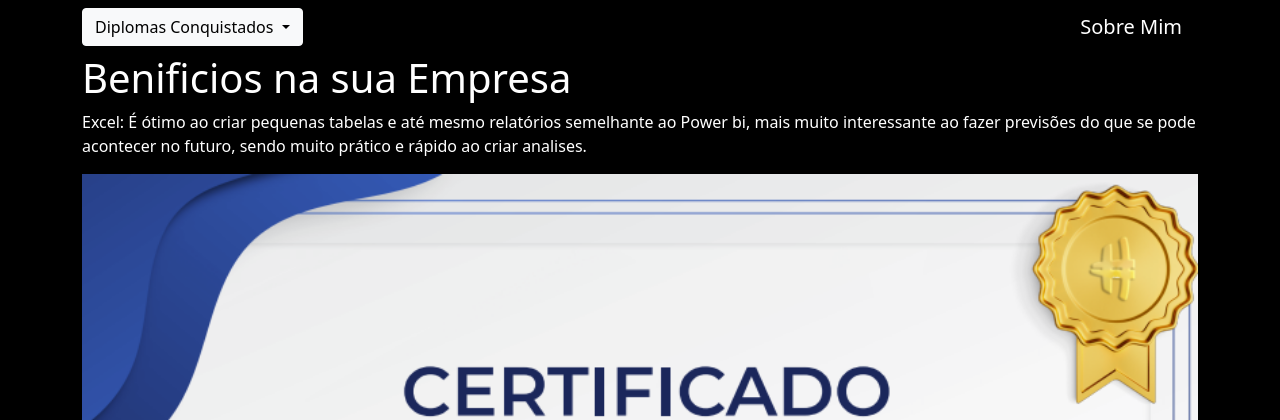
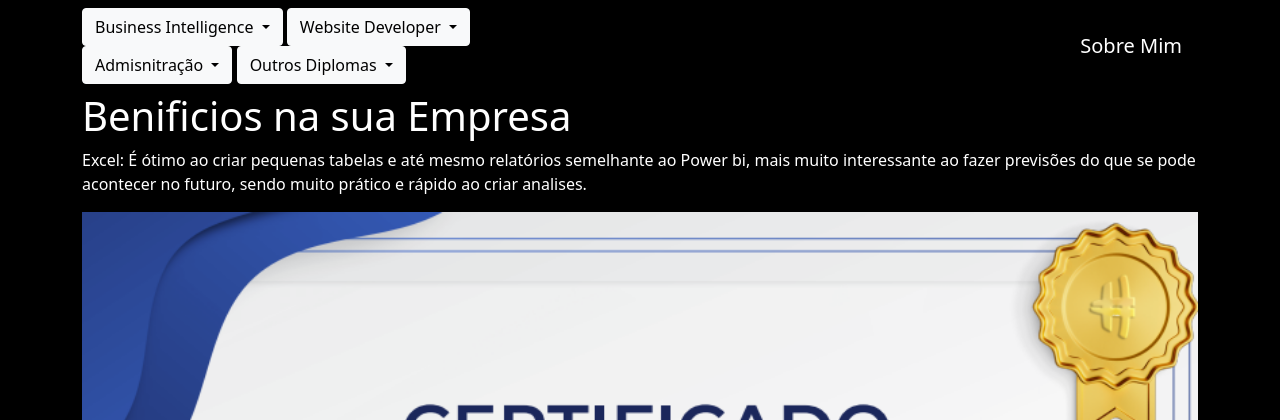
Before and after one commit to MelquiAlves2001/meucurriculo, a Flask app: page /excel in a window 1280 px wide. Shown: the top 420 px of the page. Run offline with Flask 3, Linux system fonts and the light colour scheme.

Commit message:
editando buttons

```diff
--- a/melqui/templates/navbar.html
+++ b/melqui/templates/navbar.html
@@ -2,7 +2,7 @@
   <div class="container-fluid container"><!--foi adicionado mais um container para deixar a barra no centro-->
     <div class="dropdown">
             <button class="btn btn-light dropdown-toggle" type="button" id="dropdownMenuButton1" data-bs-toggle="dropdown" aria-expanded="false">
-              Diplomas Conquistados
+              Business Intelligence
             </button>
             <ul class="dropdown-menu" aria-labelledby="dropdownMenuButton1">
               <li><a class="dropdown-item" href="{{url_for('administracao')}}">Administração</a></li>
@@ -10,6 +10,25 @@
               <li><a class="dropdown-item" href="{{url_for('powerbi')}}">Power Bi</a></li>
               <li><a class="dropdown-item" href="{{url_for('python')}}">Python</a></li>
               <li><a class="dropdown-item" href="{{url_for('excel')}}">Excel</a></li>
+            </ul>
+            <button class="btn btn-light dropdown-toggle" type="button" id="dropdownMenuButton2" data-bs-toggle="dropdown" aria-expanded="false">
+              Website Developer
+            </button>
+            <ul class="dropdown-menu" aria-labelledby="dropdownMenuButton1">
+              <li><a class="dropdown-item" href="{{url_for('administracao')}}">Administração</a></li>
+              <li><a class="dropdown-item" href="{{url_for('python')}}">Python</a></li>
+              <li><a class="dropdown-item" href="{{url_for('html&css')}}">HTML&CSS</a></li>
+            </ul>
+            <button class="btn btn-light dropdown-toggle" type="button" id="dropdownMenuButton3" data-bs-toggle="dropdown" aria-expanded="false">
+              Admisnitração
+            </button>
+            <ul class="dropdown-menu" aria-labelledby="dropdownMenuButton1">
+              <li><a class="dropdown-item" href="{{url_for('administracao')}}">Administração</a></li>
+            </ul>
+            <button class="btn btn-light dropdown-toggle" type="button" id="dropdownMenuButton4" data-bs-toggle="dropdown" aria-expanded="false">
+              Outros Diplomas
+            </button>
+            <ul class="dropdown-menu" aria-labelledby="dropdownMenuButton1">
               <li><a class="dropdown-item" href="{{url_for('powerpoint')}}">Power Point</a></li>
               <li><a class="dropdown-item" href="{{url_for('word')}}">Word</a></li>
             </ul>
```
